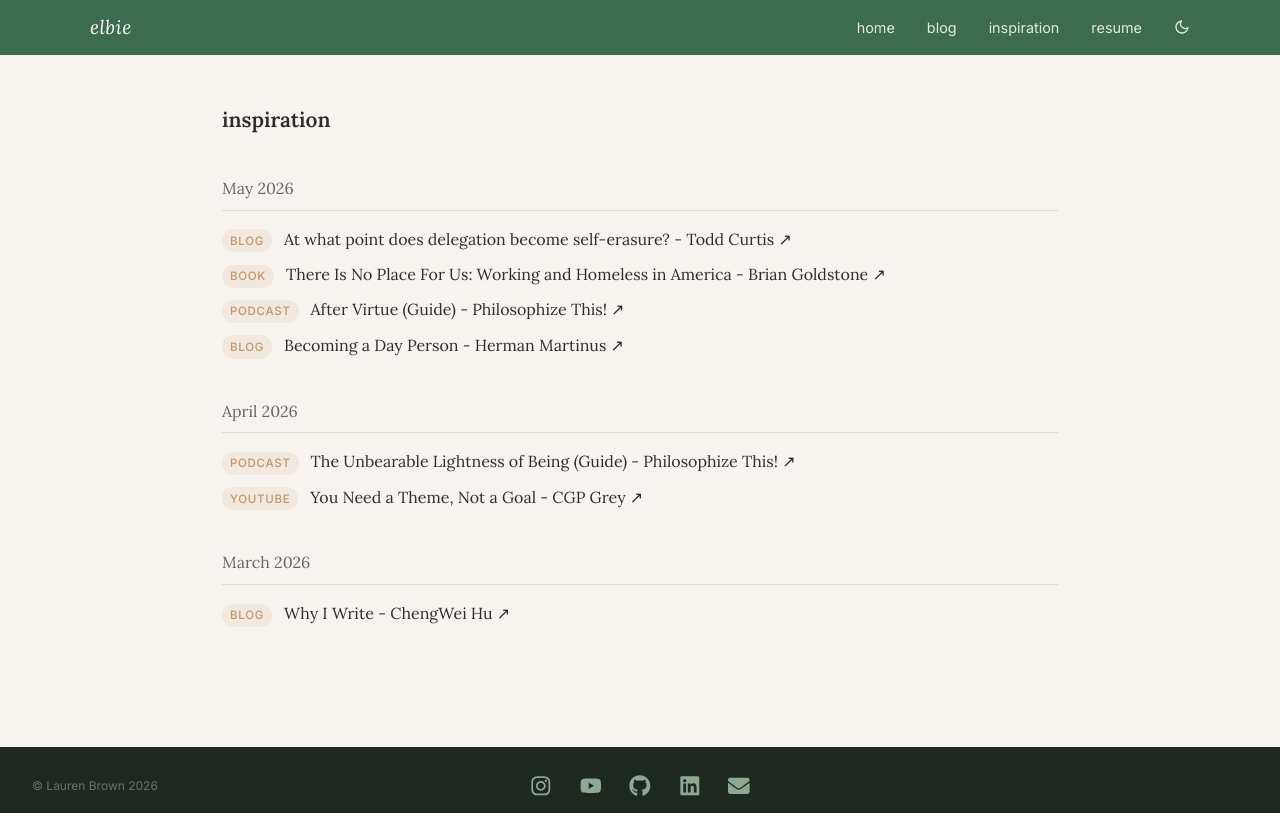
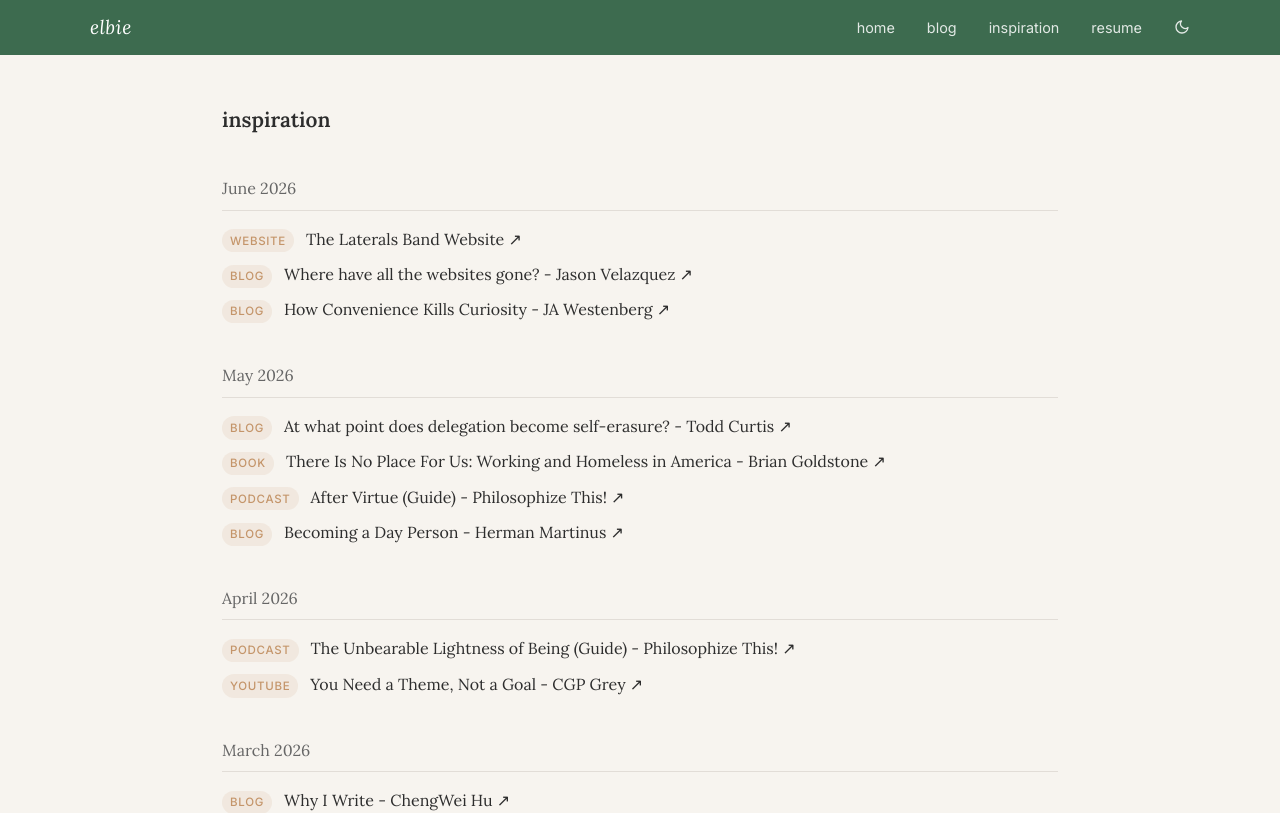
Before and after one commit to lbrown98/elbie-web, a React (Vite) app: page /inspiration in a window 1280 px wide. Shown: the top 813 px of the page. Built offline with nearby package versions, Linux system fonts and the light colour scheme.

Commit message:
new inspo

```diff
--- a/src/data/inspiration.js
+++ b/src/data/inspiration.js
@@ -2,6 +2,24 @@
 // Example types: 'blog', 'youtube', 'website', 'book', 'podcast'
 
 const inspiration = [
+  {
+    title: 'The Laterals Band Website',
+    url: 'https://www.thelateralsband.com//',
+    type: 'website',
+    month: '2026-06',
+  },
+  {
+    title: 'Where have all the websites gone? - Jason Velazquez',
+    url: 'https://www.fromjason.xyz/p/notebook/where-have-all-the-websites-gone/',
+    type: 'blog',
+    month: '2026-06',
+  },
+  {
+    title: 'How Convenience Kills Curiosity - JA Westenberg',
+    url: 'https://www.joanwestenberg.com/how-convenience-kills-curiosity/',
+    type: 'blog',
+    month: '2026-06',
+  },
   {
     title: 'At what point does delegation become self-erasure? - Todd Curtis',
     url: 'https://tactac.substack.com/p/at-what-point-does-delegation-become',
```
